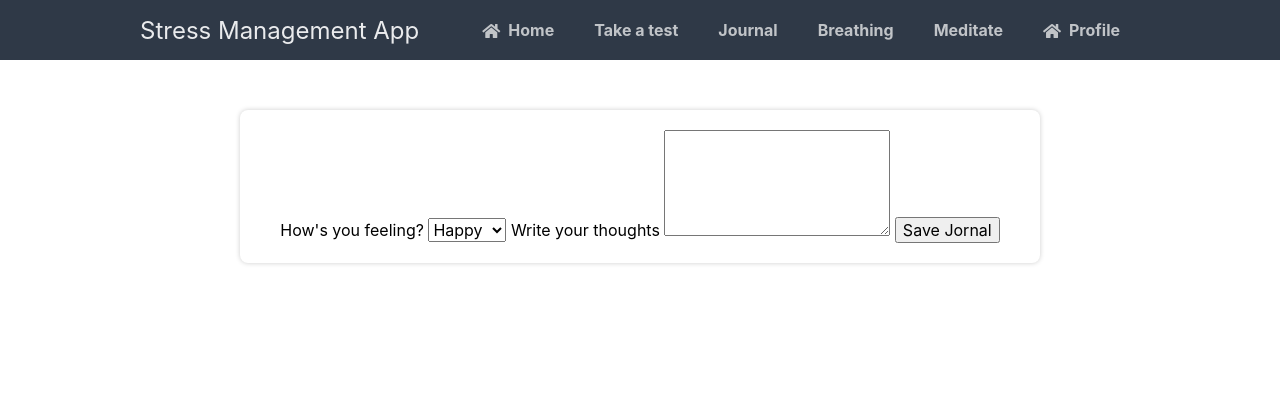
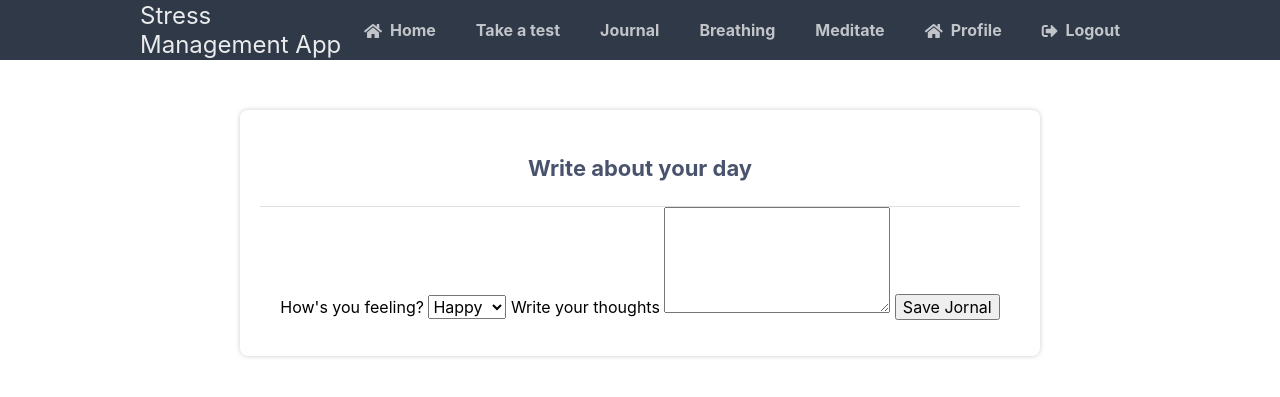
Before and after one commit to GKMmarcus/Stress-and-Anxiety-Management-App, a Flask app: page /journal in a window 1280 px wide. Shown: the top 397 px of the page. Run offline with Flask 3, Linux system fonts and the light colour scheme; some libraries are stand-ins or nearby versions.

Commit message:
Added a logout to the nav bar

```diff
--- a/templates/breathing.html
+++ b/templates/breathing.html
@@ -16,6 +16,7 @@
                 <a href="{{ url_for('breathing') }}">Breathing</a>
                 <a href="{{ url_for('meditate') }}">Meditate</a>
                 <a href="{{ url_for('profile') }}"><i class = 'fas fa-user-circle'></i>Profile</a>
+                <a href="{{ url_for('logout') }}"><i class="fas fa-sign-out-alt"></i>Logout</a>
             </div>
         </nav>
 
--- a/templates/home.html
+++ b/templates/home.html
@@ -16,12 +16,13 @@
                 <a href="{{ url_for('breathing') }}">Breathing</a>
                 <a href="{{ url_for('meditate') }}">Meditate</a>
                 <a href="{{ url_for('profile') }}"><i class = 'fas fa-user-circle'></i>Profile</a>
+                <a href="{{ url_for('logout') }}"><i class="fas fa-sign-out-alt"></i>Logout</a>
             </div>
         </nav>
 
         <div class = "content">
             <h2>Home Page</h2>
-            <p>Welcome</p>
+            <p>Welcome, {{ users['name'] }}!</p>
         </div>
     </body>
 </html>
--- a/templates/journal.html
+++ b/templates/journal.html
@@ -16,10 +16,13 @@
                 <a href="{{ url_for('breathing') }}">Breathing</a>
                 <a href="{{ url_for('meditate') }}">Meditate</a>
                 <a href="{{ url_for('profile') }}"><i class = 'fas fa-home'></i>Profile</a>
+                <a href="{{ url_for('logout') }}"><i class="fas fa-sign-out-alt"></i>Logout</a>
             </div>
         </nav>
 
         <div class = "content">
+            <h2>Write about your day</h2>
+            <form action="/journal" class = "journal-form">
                 <label>How's you feeling?</label>
                 <select name = "mood">
                     <option value="Happy">Happy</option>
@@ -34,6 +37,8 @@
                 <textarea rows = '5'></textarea>
 
                 <button type="submit">Save Jornal</button>
+            </form>
         </div>
+
     </body>
 </html>
--- a/templates/meditate.html
+++ b/templates/meditate.html
@@ -16,6 +16,7 @@
                 <a href="{{ url_for('breathing') }}">Breathing</a>
                 <a href="{{ url_for('meditate') }}">Meditate</a>
                 <a href="{{ url_for('profile') }}"><i class = 'fas fa-user-circle'></i>Profile</a>
+                <a href="{{ url_for('logout') }}"><i class="fas fa-sign-out-alt"></i>Logout</a>
             </div>
         </nav>
 
--- a/templates/profile.html
+++ b/templates/profile.html
@@ -16,6 +16,7 @@
                 <a href="{{ url_for('breathing') }}">Breathing</a>
                 <a href="{{ url_for('meditate') }}">Meditate</a>
                 <a href="{{ url_for('profile') }}"><i class = 'fas fa-home'></i>Profile</a>
+                <a href="{{ url_for('logout') }}"><i class="fas fa-sign-out-alt"></i>Logout</a>
             </div>
         </nav>
 
--- a/templates/test.html
+++ b/templates/test.html
@@ -13,6 +13,7 @@
                 <a href="{{ url_for('home') }}"><i class = 'fas fa-home'></i>Journal</a>
                 <a href="{{ url_for('home') }}"><i class = 'fas fa-home'></i>Meditate</a>
                 <a href="{{ url_for('profile') }}"><i class = 'fas fa-home'></i>Profile</a>
+                <a href="{{ url_for('logout') }}"><i class="fas fa-sign-out-alt"></i>Logout</a>
             </div>
             <div class = "content">
                 {% block content %}{% endblock %}
```
Lines whose indentation alone changed are shown as unchanged.
